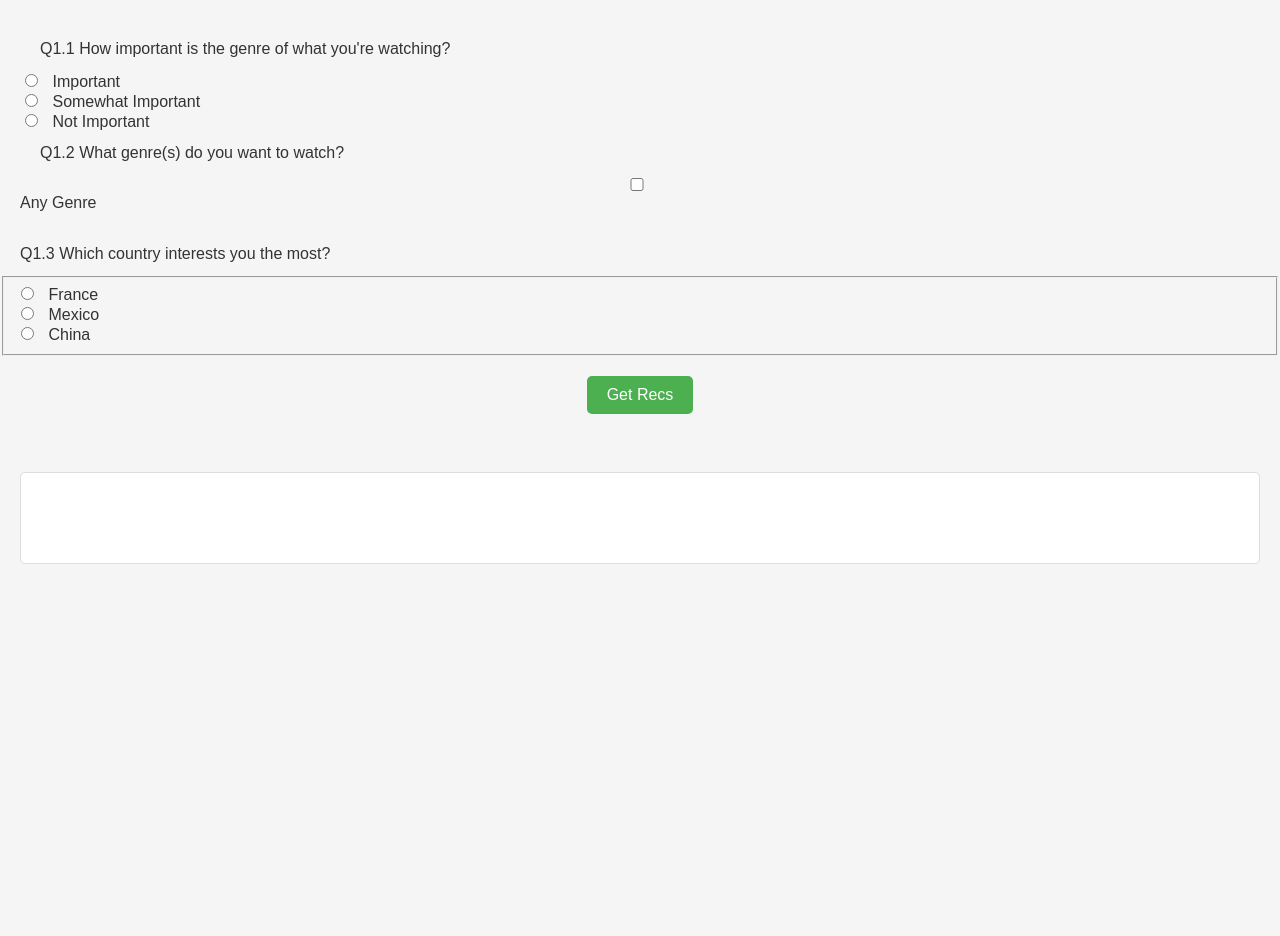
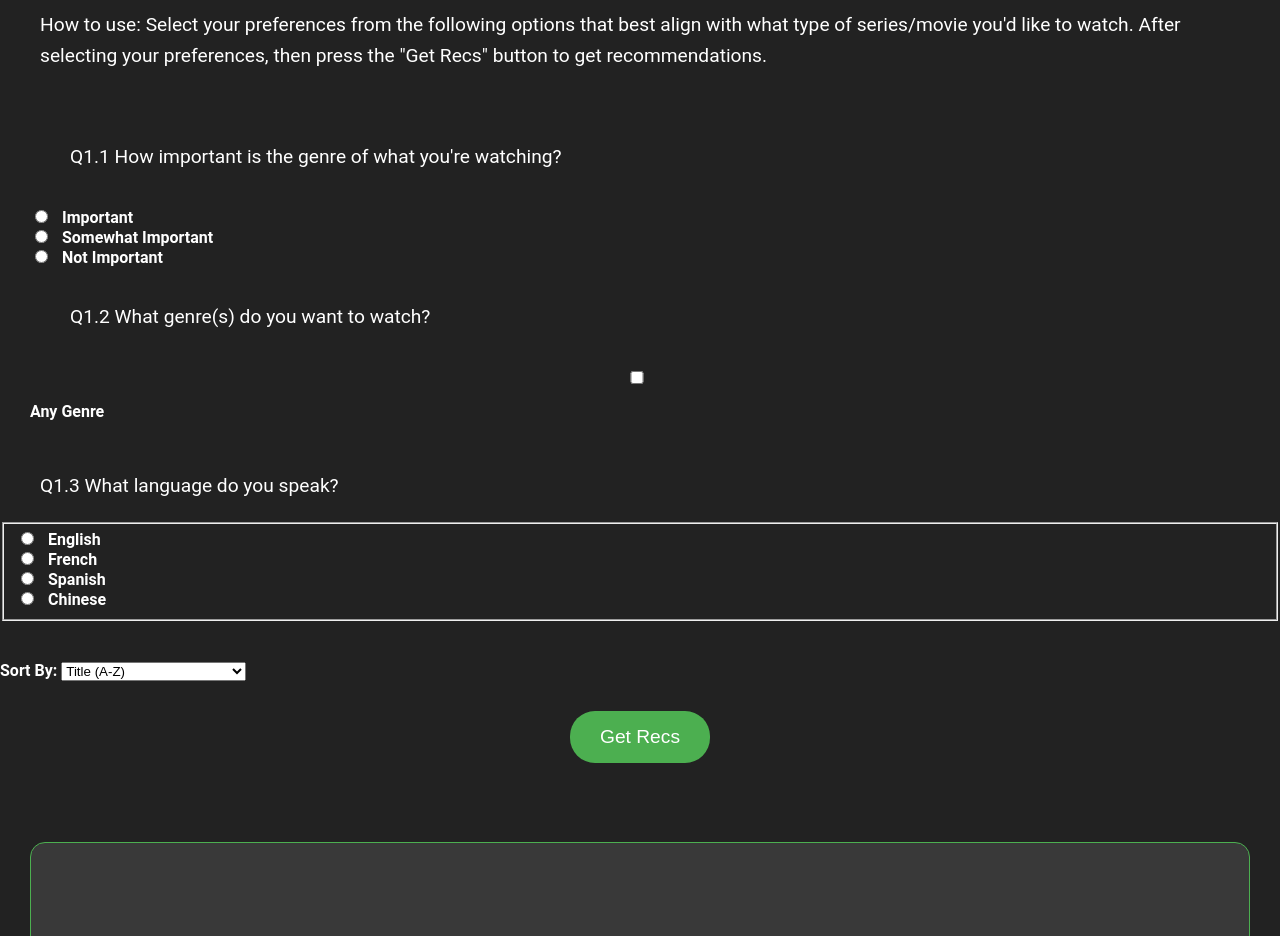
Before and after one commit to dsj9429/yale-cpsc-458-project, a plain HTML site: page index.html in a window 1280 px wide. Shown: the part 129-1065 px from the top of the page. Before the commit the page ends 800 px from the top, so only its background shows below. Drawn offline with nearby package versions, Linux system fonts and the light colour scheme; no server answers.

Commit message:
Added sorting options and styling

```diff
--- a/backend.js
+++ b/backend.js
@@ -110,7 +110,7 @@ $("#rec-button").click(() => {
     // Fetch movies that match genre requirements
     // Uses the decision based system
     // to generate the query URL
-    var url = "https://api.themoviedb.org/3/discover/movie?page=1&sort_by=popularity.desc"
+    var url = "https://api.themoviedb.org/3/discover/movie?page=1"
     if(selected_genres.length > 0){ // only add genre param IF user has specified
         var param = "&with_genres="
         // the comma (,) acts as an AND operator for the API
@@ -124,6 +124,12 @@ $("#rec-button").click(() => {
         var langParam = "&language=" + languageVal;
         console.log(langParam)
         url += langParam;
+    }
+
+    // Get selected sort option
+    var sortBy = $("#sort-by").val();
+    if (sortBy) {
+        url += "&sort_by=" + sortBy;
     }
 
     // basic no need to change
--- a/index.html
+++ b/index.html
@@ -33,15 +33,23 @@
     </div>
 
     <div id="languages">
-        <p>Q1.3 Which country interests you the most?</p>
+        <p>Q1.3 What language do you speak?</p>
         <fieldset id="language-field">
             <div>
                 <input
-                    id="language-france"
+                    id="language-english"
+                    type="radio"
+                    name="language"
+                    value="en-US"/>
+                <label for="language-french">English</label>
+            </div>
+            <div>
+                <input
+                    id="language-french"
                     type="radio"
                     name="language"
                     value="fr-FR"/>
-                <label for="language-france">France</label>
+                <label for="language-french">French</label>
             </div>
             <div>
                 <input
@@ -49,7 +57,7 @@
                     type="radio"
                     name="language"
                     value="es-ES"/>
-                <label for="language-spanish">Mexico</label>
+                <label for="language-spanish">Spanish</label>
             </div>
             <div>
                 <input
@@ -57,9 +65,29 @@
                     type="radio"
                     name="language"
                     value="zh-CN"/>
-                <label for="language-chinese">China</label>
+                <label for="language-chinese">Chinese</label>
             </div>
         </fieldset>
+    </div>
+
+    <div id="sort-options">
+        <label for="sort-by">Sort By:</label>
+        <select id="sort-by">
+            <option value="original_title.asc">Title (A-Z)</option>
+            <option value="original_title.desc">Title (Z-A)</option>
+            <option value="popularity.asc">Popularity (Low to High)</option>
+            <option value="popularity.desc">Popularity (High to Low)</option>
+            <option value="revenue.asc">Revenue (Low to High)</option>
+            <option value="revenue.desc">Revenue (High to Low)</option>
+            <option value="primary_release_date.asc">Release Date (Old to New)</option>
+            <option value="primary_release_date.desc">Release Date (New to Old)</option>
+            <option value="title.asc">Title (A-Z)</option>
+            <option value="title.desc">Title (Z-A)</option>
+            <option value="vote_average.asc">Vote Average (Low to High)</option>
+            <option value="vote_average.desc">Vote Average (High to Low)</option>
+            <option value="vote_count.asc">Vote Count (Low to High)</option>
+            <option value="vote_count.desc">Vote Count (High to Low)</option>
+        </select>
     </div>
 
     <div class="button-container">
--- a/style.css
+++ b/style.css
@@ -1,54 +1,55 @@
 /* General styles for the body */
 body {
-    font-family: Arial, sans-serif;
+    font-family: 'Roboto', sans-serif; /* Futuristic font */
     margin: 0;
     padding: 0;
-    background-color: #f5f5f5; /* Light gray background for a clean look */
-    color: #333; /* Dark text color for good readability */
+    background-color: #222; /* Dark background for a futuristic vibe */
+    color: #fff; /* Light text color for contrast */
 }
 
 /* Style for the header */
 h1 {
     text-align: center; /* Center the header */
-    font-size: 2em; /* Increase font size for emphasis */
-    margin-top: 20px; /* Add space at the top */
+    font-size: 3em; /* Increase font size for emphasis */
+    margin-top: 50px; /* Add more space at the top */
+    color: #4CAF50; /* Accent color for the header */
 }
 
 /* Style for paragraphs */
 p {
-    font-size: 1em; /* Standard font size */
-    line-height: 1.5; /* Increase line spacing for readability */
-    margin: 10px 20px; /* Add some space around the text */
+    font-size: 1.2em; /* Larger font size */
+    line-height: 1.6; /* Increased line spacing for readability */
+    margin: 20px 40px; /* More space around the text */
 }
 
 /* Style for the genre section to list vertically */
 #genres {
     display: flex; /* Flexbox layout */
     flex-direction: column; /* Stack elements vertically */
-    /*gap: 10px; /* Add space between genres */
-    padding: 20px; /* Padding for internal spacing */
+    gap: 15px; /* Add space between genres */
+    padding: 30px; /* Increased padding for internal spacing */
 }
 
 /* Style for radio buttons and checkboxes */
 input[type="radio"], input[type="checkbox"] {
     margin-right: 10px; /* Add space between input and label */
+    cursor: pointer; /* Cursor changes to pointer on hover */
 }
 
 /* Style for labels */
 label {
-    font-weight: normal; /* Default font weight for labels */
-    /*margin-right: 20px; /* Add space between labels */
+    font-weight: bold; /* Bolder font weight for labels */
 }
 
 /* Style for buttons */
 button {
     background-color: #4CAF50; /* Green button */
-    color: white; /* White text on button */
-    padding: 10px 20px; /* Padding inside button */
+    color: #fff; /* White text on button */
+    padding: 15px 30px; /* Increased padding inside button */
     border: none; /* No border */
-    border-radius: 5px; /* Rounded corners */
+    border-radius: 25px; /* Rounded corners */
     cursor: pointer; /* Cursor changes to pointer on hover */
-    font-size: 1em; /* Standard font size */
+    font-size: 1.2em; /* Larger font size */
     transition: background-color 0.3s; /* Smooth transition on hover */
 }
 
@@ -58,15 +59,20 @@ button:hover {
 
 /* Style for results section */
 #results {
-    padding: 20px; /* Add padding inside the results section */
-    background-color: #ffffff; /* White background */
-    border: 1px solid #ddd; /* Light border */
-    border-radius: 5px; /* Rounded corners */
-    margin: 20px; /* Add space around the section */
-    min-height: 50px; /* Minimum height for the section */
+    padding: 30px; /* Increased padding inside the results section */
+    background-color: rgba(255, 255, 255, 0.1); /* Transparent background with slight opacity */
+    border: 1px solid #4CAF50; /* Light border with accent color */
+    border-radius: 15px; /* Rounded corners */
+    margin: 30px; /* Increased space around the section */
+    min-height: 100px; /* Increased minimum height for the section */
 }
 
 .button-container {
     text-align: center; /* Center the content within this container */
-    padding: 20px; /* Optional: add padding for spacing */
+    padding: 30px; /* Increased padding for spacing */
 }
+
+/* Add space between sort options and languages */
+#sort-options {
+    margin-top: 40px; /* Add more margin top for spacing */
+}
```
